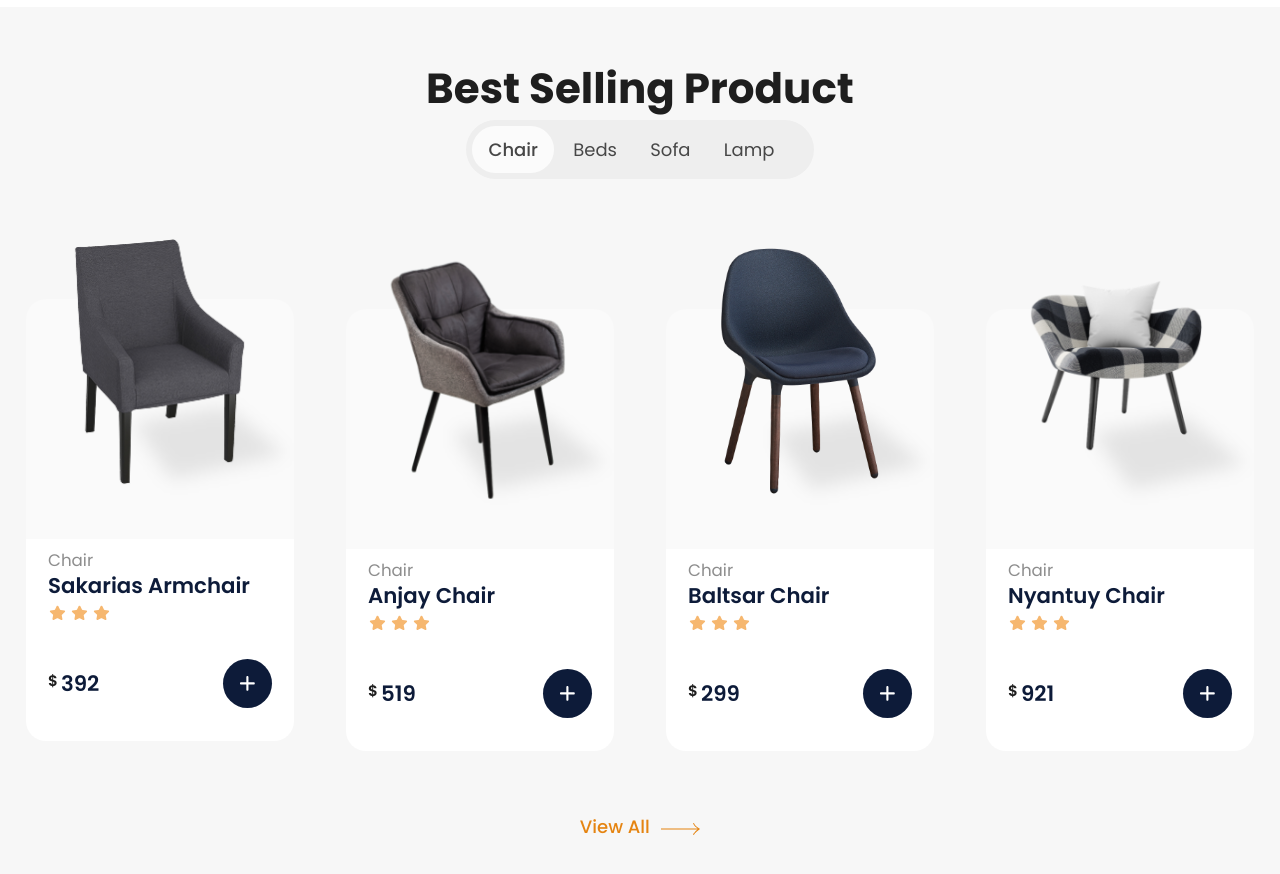
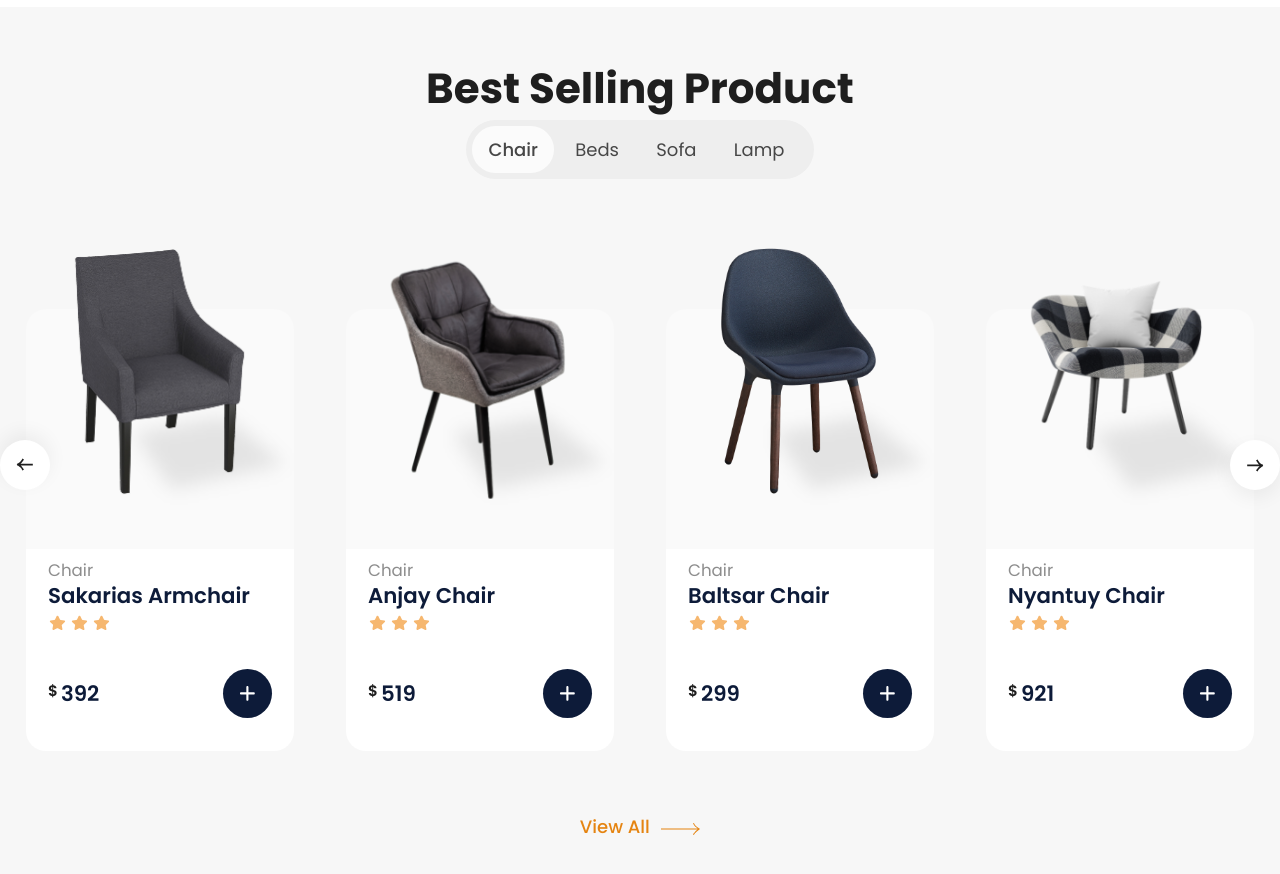
Before and after one commit to Kodzigor/panto_landing, a website built with Vite: page index.html in a window 1280 px wide. Shown: the part 1200-2074 px from the top of the page. Built offline with nearby package versions, Linux system fonts and the light colour scheme; files whose address does not match are found by name.

Commit message:
feat: make gallery arrows for navigation

```diff
--- a/index.html
+++ b/index.html
@@ -439,6 +439,17 @@
 
           </div>
 
+          <button class="gallery__arrow gallery__arrow--prev slider-arrow">
+            <svg width="100%" height="100%" viewBox="0 0 21 15" fill="none" xmlns="http://www.w3.org/2000/svg">
+              <path d="M1.30417 7.43548H18.5143M18.5143 7.43548C18.5143 7.43548 13.636 4.22725 12.6447 1.56592M18.5143 7.43548C18.5143 7.43548 14.2017 10.45 12.6447 13.305" stroke="#1E1E1E" stroke-width="2.17391" stroke-linecap="square" />
+            </svg>
+          </button>
+          <button class="gallery__arrow gallery__arrow--next slider-arrow">
+            <svg width="100%" height="100%" viewBox="0 0 21 15" fill="none" xmlns="http://www.w3.org/2000/svg">
+              <path d="M1.30417 7.43548H18.5143M18.5143 7.43548C18.5143 7.43548 13.636 4.22725 12.6447 1.56592M18.5143 7.43548C18.5143 7.43548 14.2017 10.45 12.6447 13.305" stroke="#1E1E1E" stroke-width="2.17391" stroke-linecap="square" />
+            </svg>
+          </button>
+
         </div>
 
         <a class="arrow__link arrow__link--big" href="#">View All</a>
--- a/src/scss/common.scss
+++ b/src/scss/common.scss
@@ -40,3 +40,21 @@ $purple: #0d1b39;
     display: none;
   }
 }
+
+.slider-arrow {
+  @include flex(center, center);
+  width: 50px;
+  height: 50px;
+
+  background-color: $white;
+  box-shadow: 0px 7.03125px 19.53125px 0px rgba(0, 0, 0, 0.06);
+  border: none;
+  border-radius: 50%;
+
+  cursor: pointer;
+
+  & svg {
+    width: 17px;
+    height: 17px;
+  }
+}
--- a/src/scss/sections/gallery.scss
+++ b/src/scss/sections/gallery.scss
@@ -28,17 +28,26 @@
       border: none;
       background-color: transparent;
       border-radius: 32px;
-      padding: 7px 14.5px;
+      padding: 7px 16.5px;
 
       font-weight: 400;
       font-size: 18px;
       line-height: 33px;
 
       opacity: 0.8;
+      cursor: pointer;
+      transition: background-color 0.3s;
+
+      &:hover {
+        // padding-left: 16.5px;
+        // padding-right: 16.5px;
+        font-weight: 500;
+        background-color: $white;
+      }
 
       &--active {
-        padding-left: 16.5px;
-        padding-right: 16.5px;
+        // padding-left: 16.5px;
+        // padding-right: 16.5px;
         font-weight: 500;
         background-color: $white;
       }
@@ -46,6 +55,7 @@
   }
 
   &-content {
+    position: relative;
     & > div {
       display: flex;
       flex-direction: column;
@@ -90,6 +100,10 @@
       @include media(sm) {
         width: 268px;
         margin-top: 130px;
+
+        &:first-of-type {
+          margin-top: 130px;
+        }
       }
 
       &-img {
@@ -182,4 +196,20 @@
       }
     }
   }
+
+  &__arrow {
+    display: none;
+    position: absolute;
+    right: 0;
+    top: calc(50% - 25px);
+
+    @include media(sm) {
+      display: flex;
+    }
+
+    &--prev {
+      left: 0;
+      transform: scale(-1);
+    }
+  }
 }
```
Also changed, not shown: src/images/slider-arrow.svg (added).
